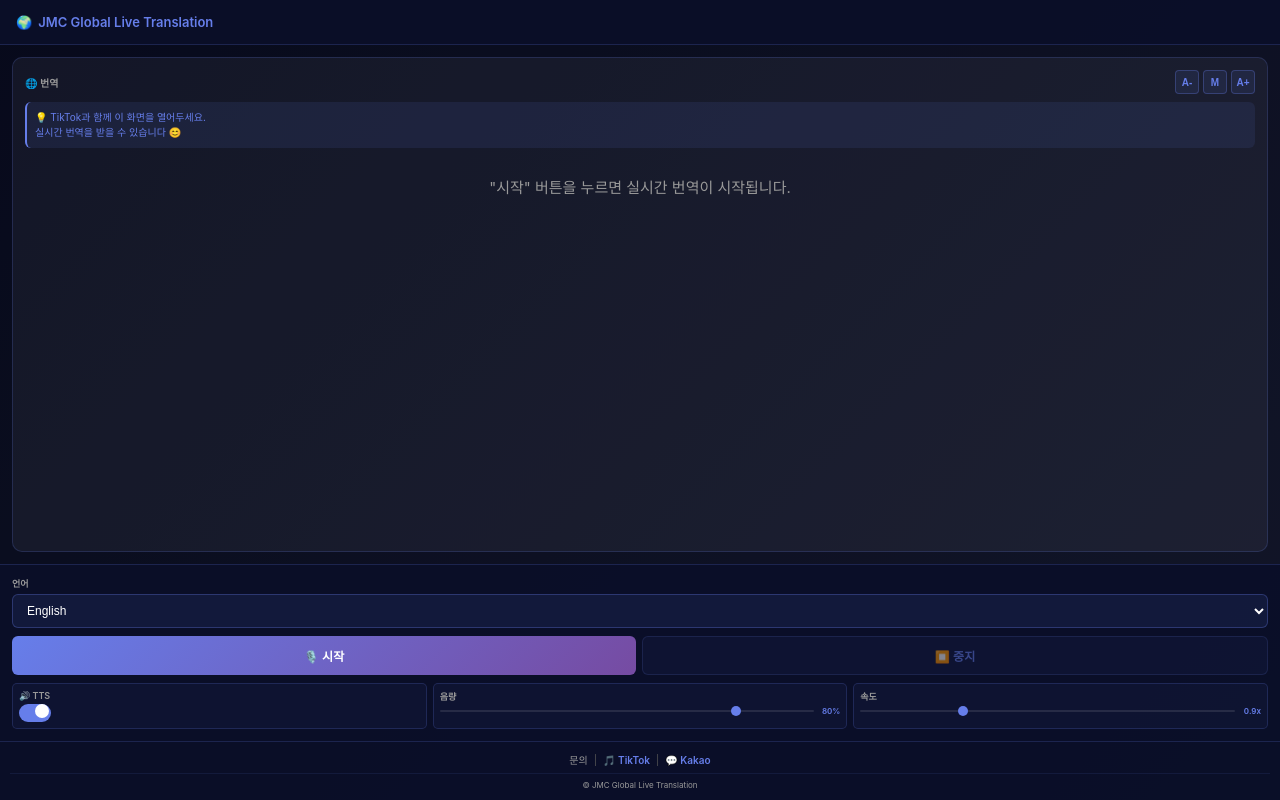
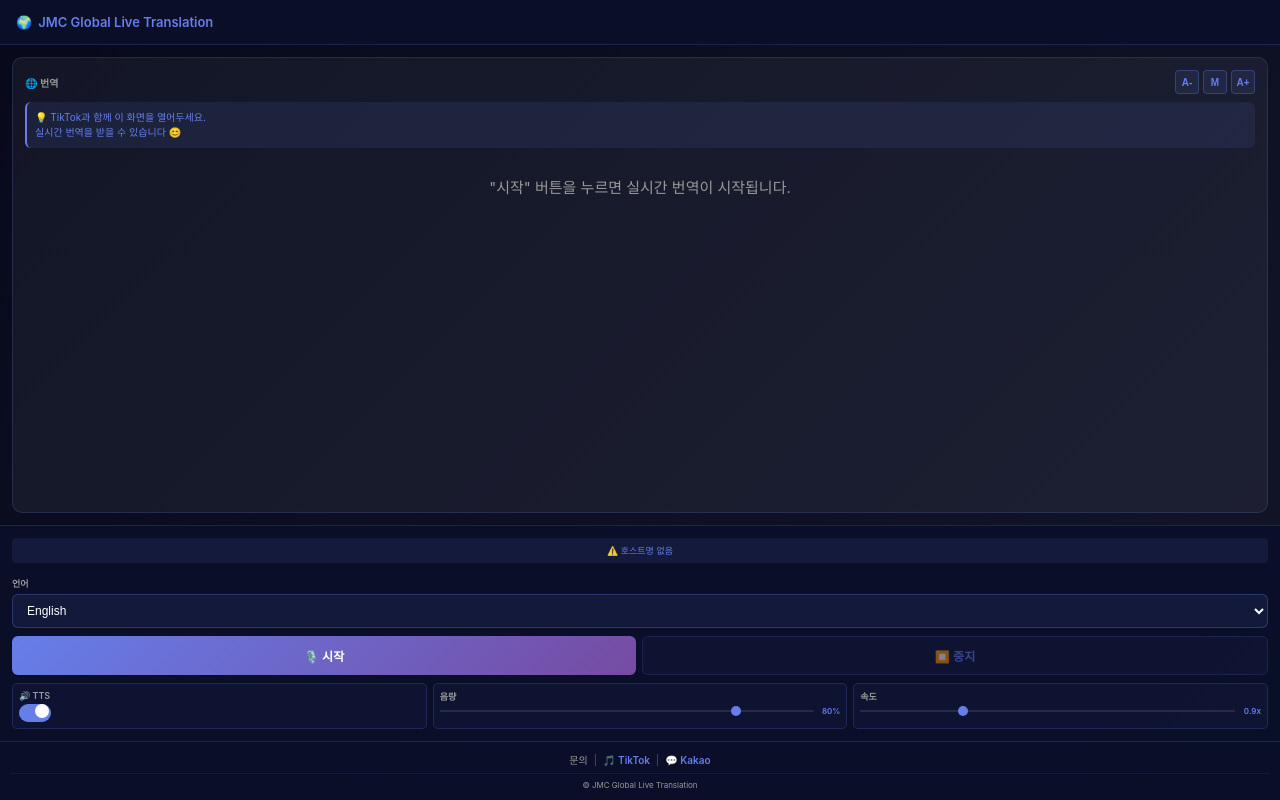
Before and after one commit to JMC87042/JMC-liveT, a website: page public/index-final.html in a window 1280 px wide. Drawn offline with Linux system fonts and the light colour scheme; no server answers.

Commit message:
Feat: Auto-detect host from URL parameter, display host info in control panel

```diff
--- a/public/index-final.html
+++ b/public/index-final.html
@@ -343,6 +343,16 @@
             padding-top: 6px;
             border-top: 1px solid rgba(102, 126, 234, 0.1);
         }
+
+        .host-info {
+            font-size: 9px;
+            color: #667eea;
+            padding: 6px;
+            background: rgba(102, 126, 234, 0.1);
+            border-radius: 4px;
+            text-align: center;
+            margin-bottom: 6px;
+        }
     </style>
 </head>
 <body>
@@ -380,6 +390,9 @@
 
         <!-- 컨트롤 패널 -->
         <div class="control-panel">
+            <!-- 호스트 정보 -->
+            <div class="host-info" id="hostInfo"></div>
+
             <div class="select-group">
                 <label class="select-label">언어</label>
                 <select id="languageSelect"></select>
@@ -482,6 +495,12 @@
             return notices[device] || notices['Other'];
         }
 
+        // URL에서 호스트명 추출
+        function getHostFromURL() {
+            const params = new URLSearchParams(window.location.search);
+            return params.get('host') || null;
+        }
+
         // 앱 상태
         const app = {
             isListening: false,
@@ -498,7 +517,8 @@
             recordingSessionId: null,
             audioChunks: [],
             userCountry: 'US',
-            device: detectDevice()
+            device: detectDevice(),
+            hostUsername: getHostFromURL()
         };
 
         // UI 요소
@@ -507,6 +527,7 @@
         const languageSelect = document.getElementById('languageSelect');
         const translationText = document.getElementById('translationText');
         const deviceNotice = document.getElementById('deviceNotice');
+        const hostInfo = document.getElementById('hostInfo');
         const ttsToggle = document.getElementById('ttsToggle');
         const volumeSlider = document.getElementById('volumeSlider');
         const speedSlider = document.getElementById('speedSlider');
@@ -515,6 +536,16 @@
         const fontSmallBtn = document.getElementById('fontSmallBtn');
         const fontResetBtn = document.getElementById('fontResetBtn');
         const fontLargeBtn = document.getElementById('fontLargeBtn');
+
+        // 호스트 정보 표시
+        function initializeHostInfo() {
+            if (app.hostUsername) {
+                hostInfo.innerHTML = `🎤 호스트: ${app.hostUsername}`;
+                console.log('호스트명:', app.hostUsername);
+            } else {
+                hostInfo.innerHTML = '⚠️ 호스트명 없음';
+            }
+        }
 
         // 기종별 공지 표시
         function initializeDeviceNotice() {
@@ -566,6 +597,11 @@
 
         // 시작 버튼 클릭
         startBtn.addEventListener('click', async () => {
+            if (!app.hostUsername) {
+                alert('호스트명이 필요합니다. 올바른 링크로 접속하세요.');
+                return;
+            }
+
             app.isListening = true;
             startBtn.disabled = true;
             stopBtn.disabled = false;
@@ -631,7 +667,7 @@
             try {
                 const formData = new FormData();
                 formData.append('audio', new Blob([audioData]));
-                formData.append('hostUsername', '@host_a');
+                formData.append('hostUsername', app.hostUsername);
 
                 const response = await fetch('/api/finalize-sample-recording', {
                     method: 'POST',
@@ -641,7 +677,7 @@
                     body: formData
                 });
 
-                console.log('✅ 호스트 샘플 저장됨');
+                console.log('✅ 호스트 샘플 저장됨:', app.hostUsername);
             } catch (error) {
                 console.error('샘플 저장 오류:', error);
             }
@@ -760,6 +796,7 @@
 
         // 초기화
         (async () => {
+            initializeHostInfo();
             initializeDeviceNotice();
             await detectCountry();
             initializeLanguages();
```
